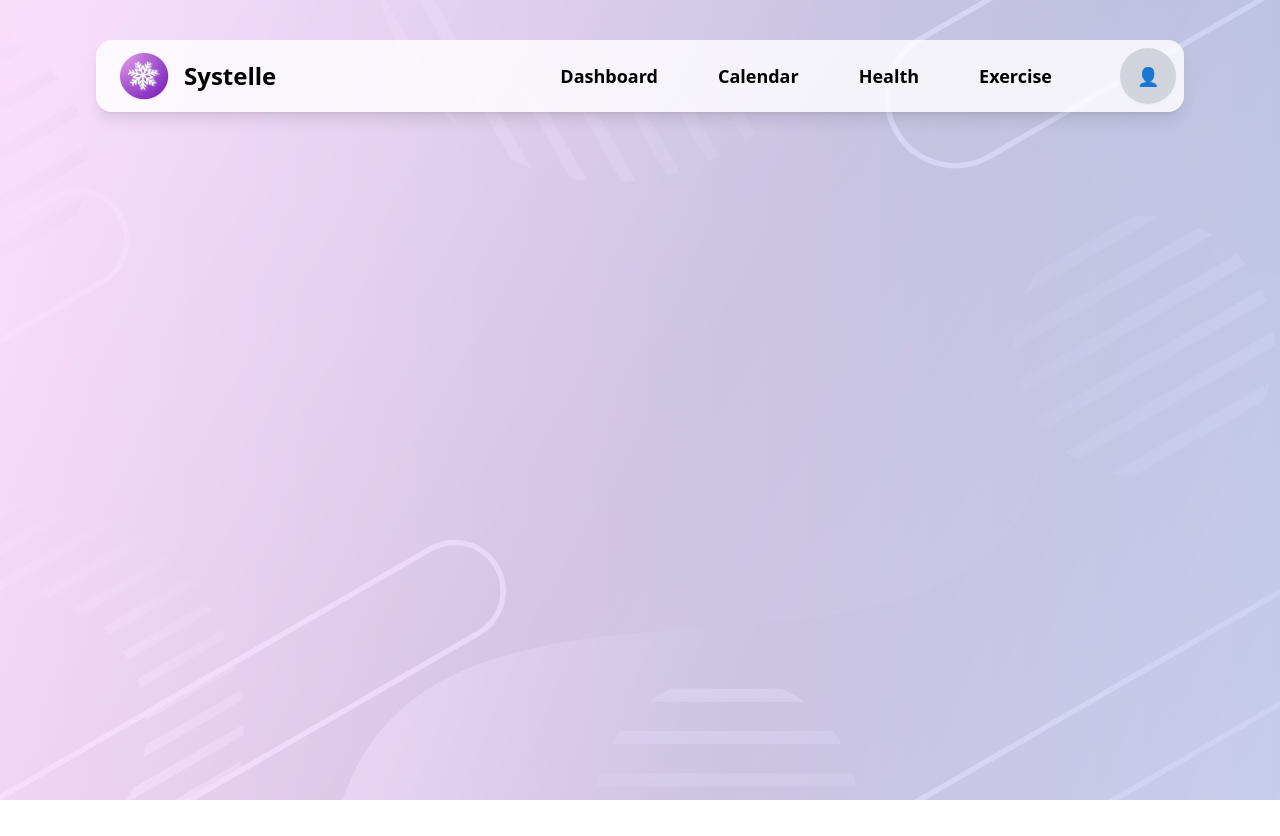
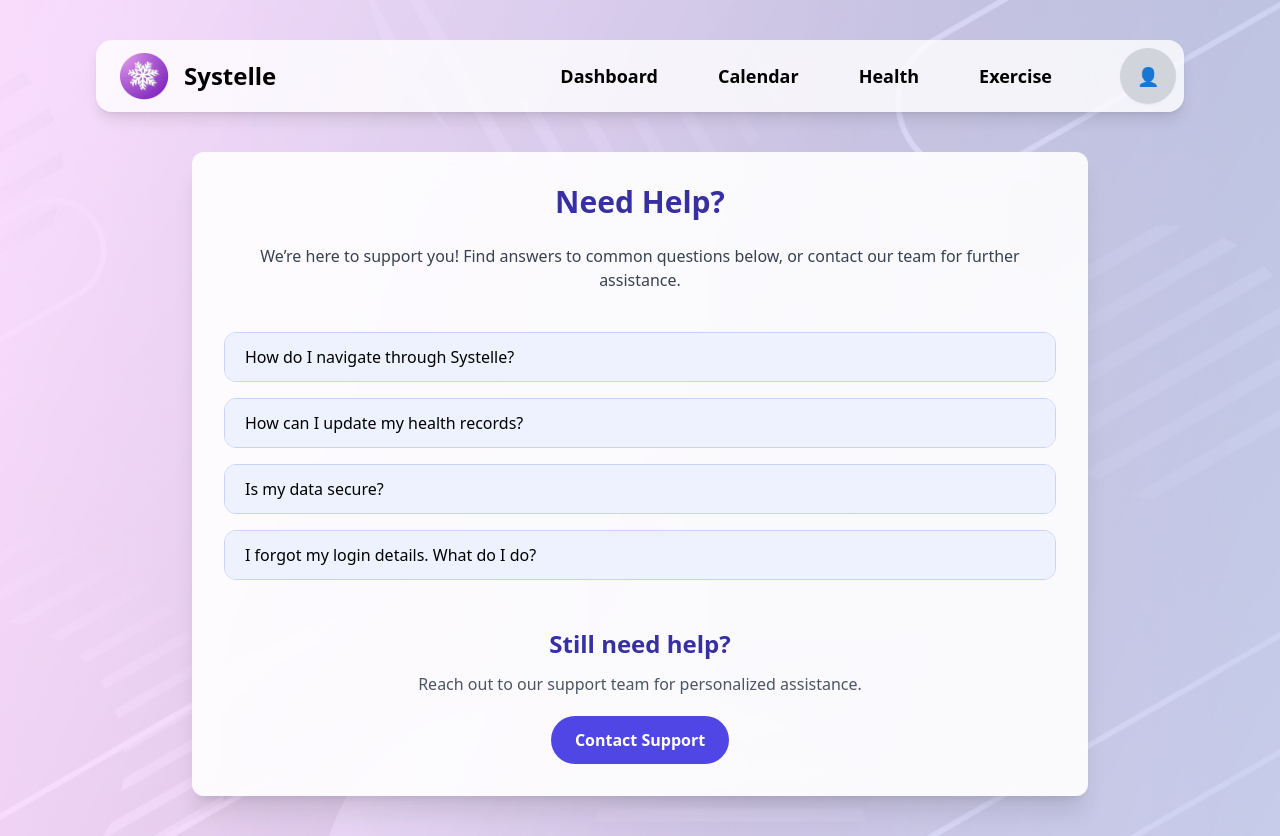
Before and after one commit to Kasib00786/Systelle, a React (Vite) app in the folder frontend/: page /help in a window 1280 px wide. Before the commit the page ends 800 px from the top, so only its background shows below. Built offline with nearby package versions, Linux system fonts and the light colour scheme; the HTML template or start-up script is replaced by a standard one.

Commit message:
help completed

```diff
--- a/frontend/src/component/Help.jsx
+++ b/frontend/src/component/Help.jsx
@@ -1,25 +1,55 @@
-import React from 'react'
-import { useState } from 'react'
+import React, { useState } from 'react'
+import { Link } from 'react-router-dom'
 import Menu from './Menu'
-import { Link } from 'react-router-dom'
-const inactive='hover:bg-indigo-50 hover:shadow-lg rounded-full pr-5 pl-5 max-h-10 my-auto hover:scale-105 transition delay-100 duration-200 ease-in-out'
+
+const inactive = 'hover:bg-indigo-50 hover:shadow-lg rounded-full pr-5 pl-5 max-h-10 my-auto hover:scale-105 transition delay-100 duration-200 ease-in-out'
+
 const Help = () => {
-const [open,setOpen]=useState(false);
+  const [open, setOpen] = useState(false)
+  const [faqOpen, setFaqOpen] = useState(null)
+
+  const toggleFAQ = (index) => {
+    setFaqOpen(faqOpen === index ? null : index)
+  }
+
+  const faqs = [
+    {
+      question: 'How do I navigate through Systelle?',
+      answer: 'Use the navigation bar at the top to access the Dashboard, Calendar, Health, and Exercise sections.'
+    },
+    {
+      question: 'How can I update my health records?',
+      answer: 'Go to the "Health" section and fill in your current stats. The data auto-saves as you update.'
+    },
+    {
+      question: 'Is my data secure?',
+      answer: 'Yes, all your data is stored securely and is only visible to you unless you choose to share it.'
+    },
+    {
+      question: 'I forgot my login details. What do I do?',
+      answer: 'Click on "Login" and then select "Forgot Password" to reset your credentials via email.'
+    }
+  ]
+
   return (
     <div className='bg-[url(/base2.jpg)] bg-cover bg-center bg-fixed py-10 min-h-screen'>
-        <div className='flex justify-between  max-w-[85%] bg-white/80 p-2 rounded-2xl mx-auto shadow-lg flex-wrap'>
+      {/* Navbar */}
+      <div className='flex justify-between max-w-[85%] bg-white/80 p-2 rounded-2xl mx-auto shadow-lg flex-wrap'>
         <div className='flex'>
           <img src="/logo.png" alt="logo" className='w-20 h-12 my-auto' />
-                <div className='text-balance font-bold text-2xl my-auto mr-16'>
-                    Systelle
-                </div>
+          <div className='text-balance font-bold text-2xl my-auto mr-16'>Systelle</div>
         </div>
         <div className='text-lg font-bold flex flex-wrap gap-x-5'>
           <Link to='/home' className={inactive}><button>Dashboard</button></Link>
           <Link to='/calendar' className={inactive}><button>Calendar</button></Link>
           <Link to='/health' className={inactive}><button>Health</button></Link>
           <Link to='/exercise' className={inactive}><button>Exercise</button></Link>
-                    <button className='w-14 h-14 rounded-full bg-gray-300 shadow-sm ml-7 hover:scale-105 transition delay-100 duration-200 ease-in-out z-50' onClick={()=>setOpen(!open)}>👤</button>
+          <button
+            className='w-14 h-14 rounded-full bg-gray-300 shadow-sm ml-7 hover:scale-105 transition delay-100 duration-200 ease-in-out z-50'
+            onClick={() => setOpen(!open)}
+          >
+            👤
+          </button>
           {open && (
             <div className='fixed inset-0 bg-black/40 z-30 transition delay-150 duration-200 ease-in-out'>
               <Menu />
@@ -27,8 +57,49 @@ const [open,setOpen]=useState(false);
           )}
         </div>
       </div>
+
+      {/* Help Section */}
+      <div className='max-w-4xl mx-auto mt-10 bg-white/90 p-8 rounded-xl shadow-xl backdrop-blur-md'>
+        <h1 className='text-3xl font-bold text-center text-indigo-800 mb-6'>Need Help?</h1>
+        <p className='text-gray-700 text-center mb-10'>
+          We’re here to support you! Find answers to common questions below, or contact our team for further assistance.
+        </p>
+
+        {/* FAQs */}
+        <div className='space-y-4'>
+          {faqs.map((faq, index) => (
+            <div key={index} className='border border-indigo-200 rounded-xl overflow-hidden'>
+              <button
+                onClick={() => toggleFAQ(index)}
+                className='w-full text-left px-5 py-3 font-medium bg-indigo-50 hover:bg-indigo-100 transition'
+              >
+                {faq.question}
+              </button>
+              {faqOpen === index && (
+                <div className='px-5 py-4 text-gray-700 bg-white'>
+                  {faq.answer}
+                </div>
+              )}
+            </div>
+          ))}
+        </div>
+
+        {/* Contact Support */}
+        <div className='mt-12 text-center'>
+          <h2 className='text-2xl font-semibold text-indigo-800 mb-3'>Still need help?</h2>
+          <p className='text-gray-600 mb-5'>
+            Reach out to our support team for personalized assistance.
+          </p>
+          <a
+            href='mailto:support@systelle.com'
+            className='inline-block bg-indigo-600 text-white px-6 py-3 rounded-full font-semibold hover:bg-indigo-700 transition'
+          >
+            Contact Support
+          </a>
+        </div>
+      </div>
     </div>
   )
 }
 
-export default Help;
+export default Help
```
Lines whose indentation alone changed are shown as unchanged.
